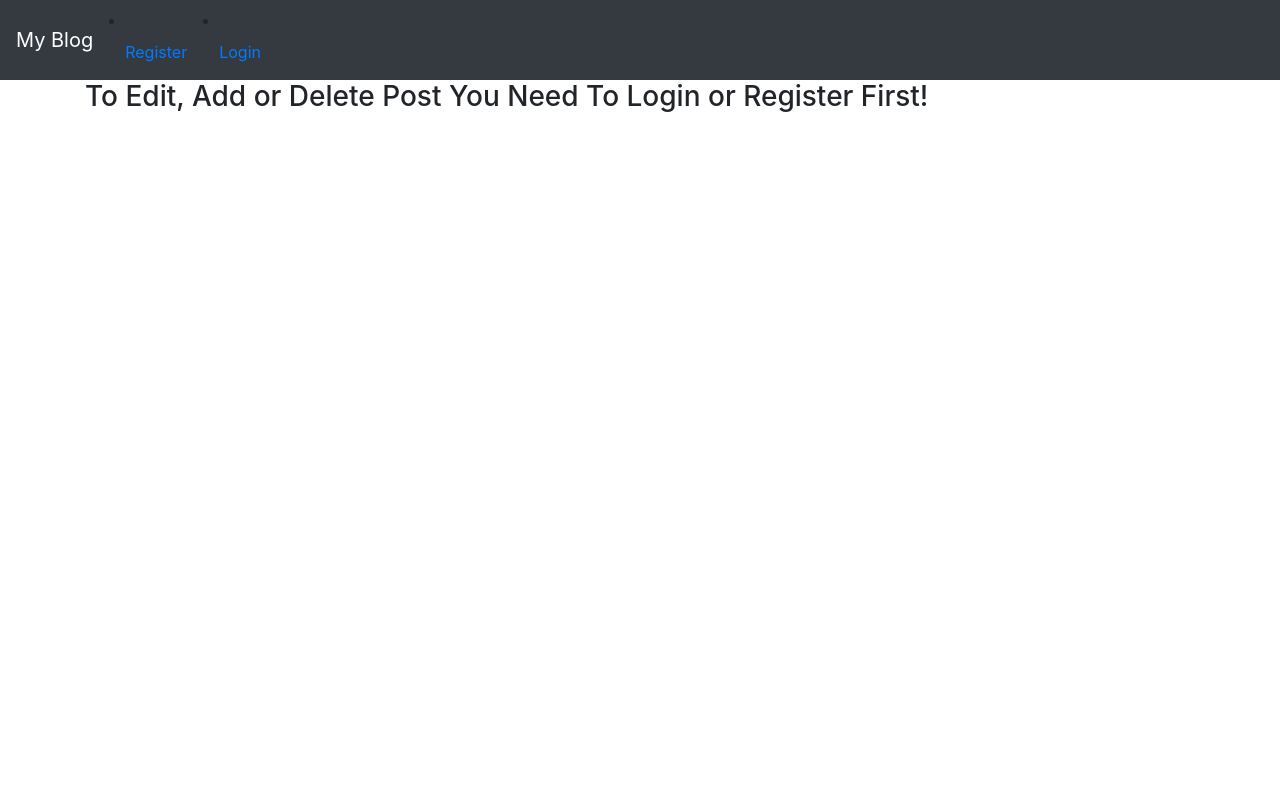
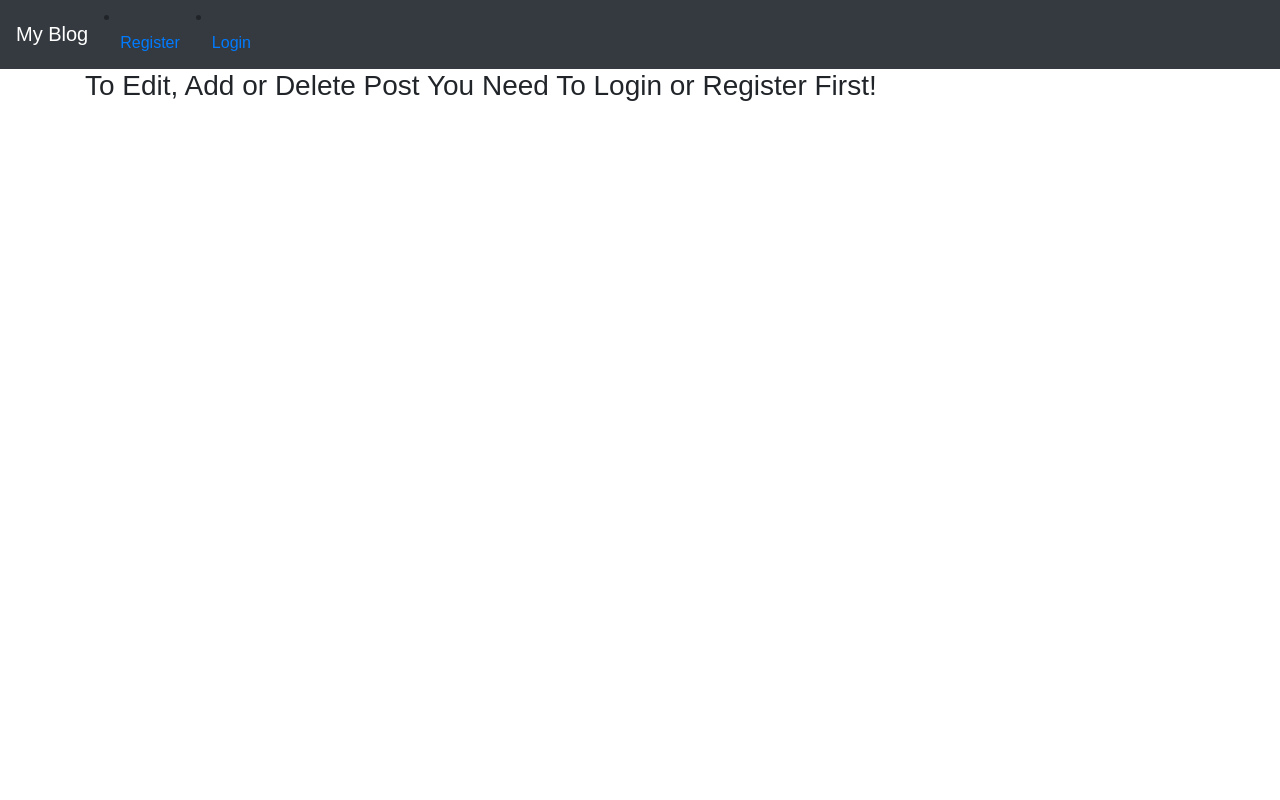
Before and after one commit to Archie9010/Blog, a Django app: page /members/create_profile_page/ in a window 1280 px wide. Run offline with Django 3.2, Linux system fonts and the light colour scheme; some libraries are stand-ins or nearby versions.

Commit message:
Add correction to css

```diff
--- /dev/null
+++ b/blog/static/css/style.css
@@ -0,0 +1,7 @@
+html>body {
+    display: flex;
+    min-height: 100vh;
+    flex-direction: column;
+    background-color: var(--bs-gray-900);
+    font: 1rem/1.5 var(--bs-font-sans-serif);
+  }
--- a/blog/static/theblog/css/style.css
+++ /dev/null
@@ -1,3 +0,0 @@
-h1 {
-  color: red;
-}
--- a/templates/base.html
+++ b/templates/base.html
@@ -3,14 +3,11 @@
 <!doctype html>
 <html lang="en">
   <head>
-    <!-- Required meta tags -->
     <meta charset="utf-8">
     <meta name="viewport" content="width=device-width, initial-scale=1, shrink-to-fit=no">
-    <!-- Bootstrap CSS -->
     <link rel="stylesheet" href="https://cdn.jsdelivr.net/npm/bootstrap@4.4.1/dist/css/bootstrap.min.css" integrity="sha384-Vkoo8x4CGsO3+Hhxv8T/Q5PaXtkKtu6ug5TOeNV6gBiFeWPGFN9MuhOf23Q9Ifjh" crossorigin="anonymous">
     <link rel="stylesheet" href="{% static 'css/style.css' %}">
     <link rel="icon" type="image/xicon" href="{% static 'favicon/favicon.ico' %}">
-
 
     <title>
         {% block title %}
@@ -100,6 +97,7 @@
 
     <!-- Optional JavaScript -->
     <!-- jQuery first, then Popper.js, then Bootstrap JS -->
+
     <script src="https://code.jquery.com/jquery-3.4.1.slim.min.js" integrity="sha384-J6qa4849blE2+poT4WnyKhv5vZF5SrPo0iEjwBvKU7imGFAV0wwj1yYfoRSJoZ+n" crossorigin="anonymous"></script>
     <script src="https://cdn.jsdelivr.net/npm/popper.js@1.16.0/dist/umd/popper.min.js" integrity="sha384-Q6E9RHvbIyZFJoft+2mJbHaEWldlvI9IOYy5n3zV9zzTtmI3UksdQRVvoxMfooAo" crossorigin="anonymous"></script>
     <script src="https://cdn.jsdelivr.net/npm/bootstrap@4.4.1/dist/js/bootstrap.min.js" integrity="sha384-wfSDF2E50Y2D1uUdj0O3uMBJnjuUD4Ih7YwaYd1iqfktj0Uod8GCExl3Og8ifwB6" crossorigin="anonymous"></script>
```
Also changed, not shown: blog/static/theblog/images/default.png (deleted).
